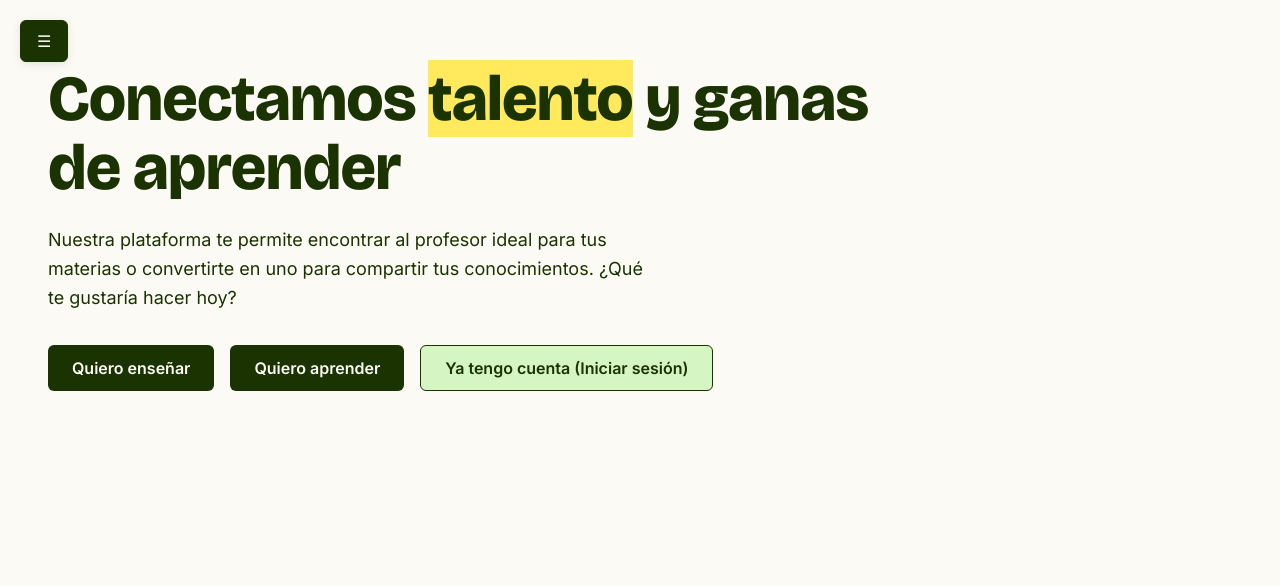
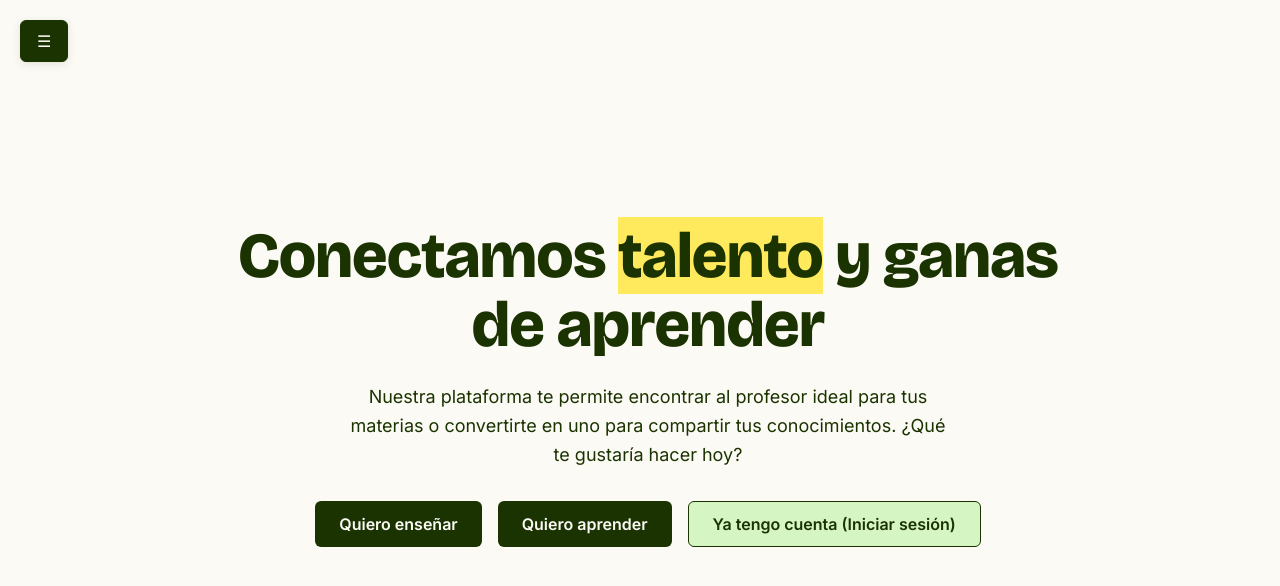
Before and after one commit to reniturani/proyecto-final-integrador, a React app in the folder frontend/: page / in a window 1280 px wide. Shown: the top 586 px of the page. Built offline with nearby package versions, Linux system fonts and the light colour scheme; the HTML template or start-up script is replaced by a standard one.

Commit message:
modificaciones para que el contenido de bienvenida y login queden centrados

```diff
--- a/frontend/pnpm-workspace.yaml
+++ b/frontend/pnpm-workspace.yaml
@@ -1,2 +1,2 @@
 allowBuilds:
-  core-js: set this to true or false
+  core-js: false
--- a/frontend/src/App.css
+++ b/frontend/src/App.css
@@ -192,3 +192,22 @@
   font-size: 16px;
   background: var(--color-background);
 }
+
+/* centrado para pantallas de inicio y login */
+.pantalla-centrada {
+  display: flex;
+  flex-direction: column;
+  align-items: center;
+  justify-content: center;
+  text-align: center;
+  min-height: 80vh;
+}
+
+.pantalla-centrada .botones-bienvenida {
+  justify-content: center;
+}
+
+.pantalla-centrada .page-title {
+  margin-left: auto;
+  margin-right: auto;
+}
--- a/frontend/src/pages/Bienvenida.jsx
+++ b/frontend/src/pages/Bienvenida.jsx
@@ -1,6 +1,6 @@
 function Bienvenida({ onNavegar }) {
     return (
-        <div className="page-container">
+        <div className="page-container pantalla-centrada">
             <h1 className="page-title">
                 Conectamos <span className="highlight">talento</span> y ganas de aprender
             </h1>
--- a/frontend/src/pages/Login.jsx
+++ b/frontend/src/pages/Login.jsx
@@ -1,6 +1,6 @@
 function Login() {
     return (
-        <div className="page-container">
+        <div className="page-container pantalla-centrada">
             <h1 className="page-title">Iniciar <span className="highlight">sesión</span></h1>
 
             <form className="formulario" onSubmit={(e) => e.preventDefault()}>
```
